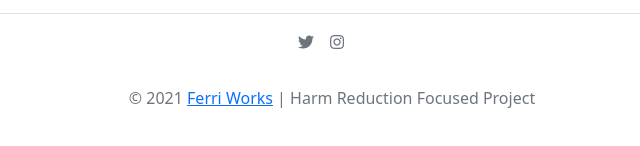
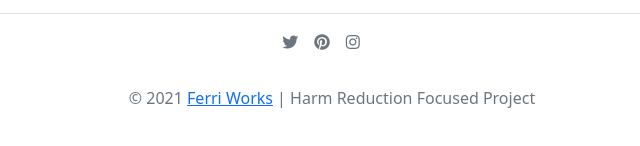
Before and after one commit to lsdtolerancecalculator/lsdtolerancecalculator.github.io, a plain HTML site: page index.html in a window 1280 px wide. Shown: the part 1894-2040 px from the top of the page, 327-967 px from the left. Drawn offline with nearby package versions, Linux system fonts and the light colour scheme.

Commit message:
Update index.html

```diff
--- a/index.html
+++ b/index.html
@@ -235,6 +235,10 @@
         <li class="ms-3"><a class="text-muted" href="https://twitter.com/LSDTolCalc">
             <i class="bi fab fa-twitter"></i></a>
         </li>
+
+        <li class="ms-3"><a class="text-muted" href="https://pinterest.com/LSDToleranceCalculator">
+             <i class="bi fab fa-pinterest"></i>
+                </a></li>
         <li class="ms-3"><a class="text-muted" href="https://www.instagram.com/lsdtolerancecalculator/"><i
               class="bi fab fa-instagram"></i></a></li>
 
```
